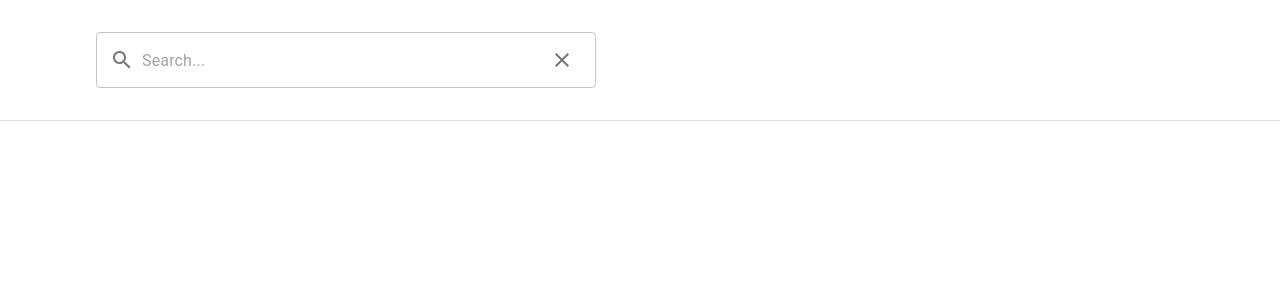
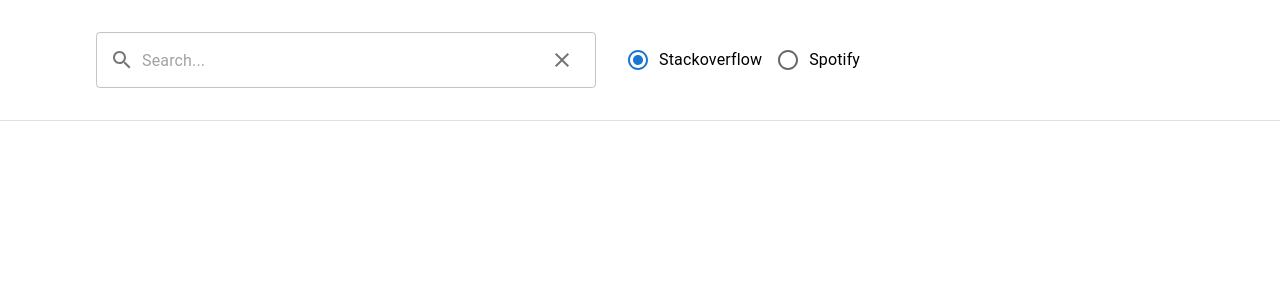
Before and after one commit to kaushnian/mini-search, a Next.js app: page / in a window 1280 px wide. Shown: the top 300 px of the page. Built offline with nearby package versions, Linux system fonts and the light colour scheme.

Commit message:
Create SearchApiSelector component

```diff
--- /dev/null
+++ b/Components/SearchApiSelector.js
@@ -0,0 +1,32 @@
+import FormControl from '@mui/material/FormControl';
+import FormControlLabel from '@mui/material/FormControlLabel';
+import Radio from '@mui/material/Radio';
+import RadioGroup from '@mui/material/RadioGroup';
+import { SEARCH_API } from '../constants';
+
+export default function SearchApiSelector({ selectedValue, onChange }) {
+  const handleChange = event => {
+    onChange(event.target.value);
+  };
+
+  return (
+    <FormControl>
+      <RadioGroup row name="row-radio-buttons-group">
+        <FormControlLabel
+          checked={selectedValue === SEARCH_API.STACKOVERFLOW}
+          value={SEARCH_API.STACKOVERFLOW}
+          onChange={handleChange}
+          control={<Radio />}
+          label="Stackoverflow"
+        />
+        <FormControlLabel
+          checked={selectedValue === SEARCH_API.SPOTIFY}
+          value={SEARCH_API.SPOTIFY}
+          onChange={handleChange}
+          control={<Radio />}
+          label="Spotify"
+        />
+      </RadioGroup>
+    </FormControl>
+  );
+}
--- /dev/null
+++ b/constants.js
@@ -0,0 +1,4 @@
+export const SEARCH_API = {
+  SPOTIFY: 'spotify',
+  STACKOVERFLOW: 'stackoverflow',
+};
--- a/pages/index.js
+++ b/pages/index.js
@@ -1,12 +1,16 @@
+import Box from '@mui/material/Box';
 import Container from '@mui/material/Container';
 import Divider from '@mui/material/Divider';
 import Head from 'next/head';
+import { SEARCH_API } from '../constants';
+import SearchApiSelector from '../Components/SearchApiSelector';
 import SearchQuery from '../Components/SearchQuery';
 import SearchResults from '../Components/SearchResults';
 import { useState } from 'react';
 
 export default function Home() {
   const [query, setQuery] = useState('');
+  const [searchApi, setSearchApi] = useState(SEARCH_API.STACKOVERFLOW);
 
   return (
     <>
@@ -17,7 +21,14 @@
 
       <Container maxWidth="false" disableGutters>
         <header>
-          <SearchQuery onChange={setQuery}></SearchQuery>
+          <Box sx={{ display: 'flex', gap: 4, alignItems: 'center' }}>
+            <SearchQuery onChange={setQuery}></SearchQuery>
+
+            <SearchApiSelector
+              selectedValue={searchApi}
+              onChange={setSearchApi}
+            ></SearchApiSelector>
+          </Box>
         </header>
 
         <Divider />
```
